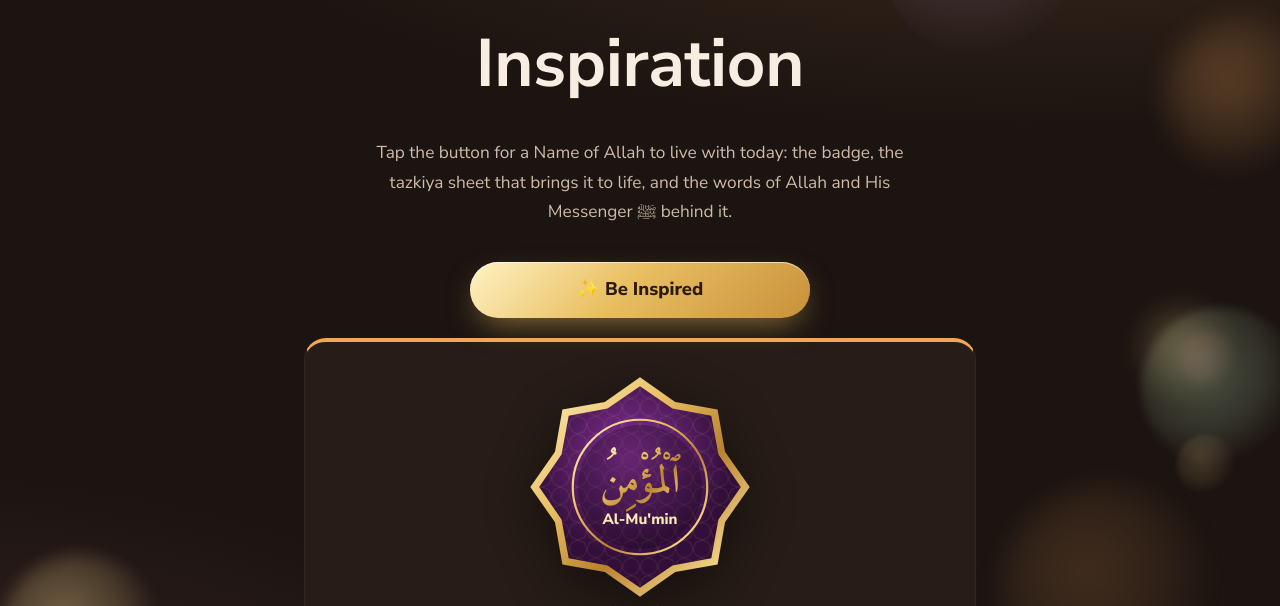
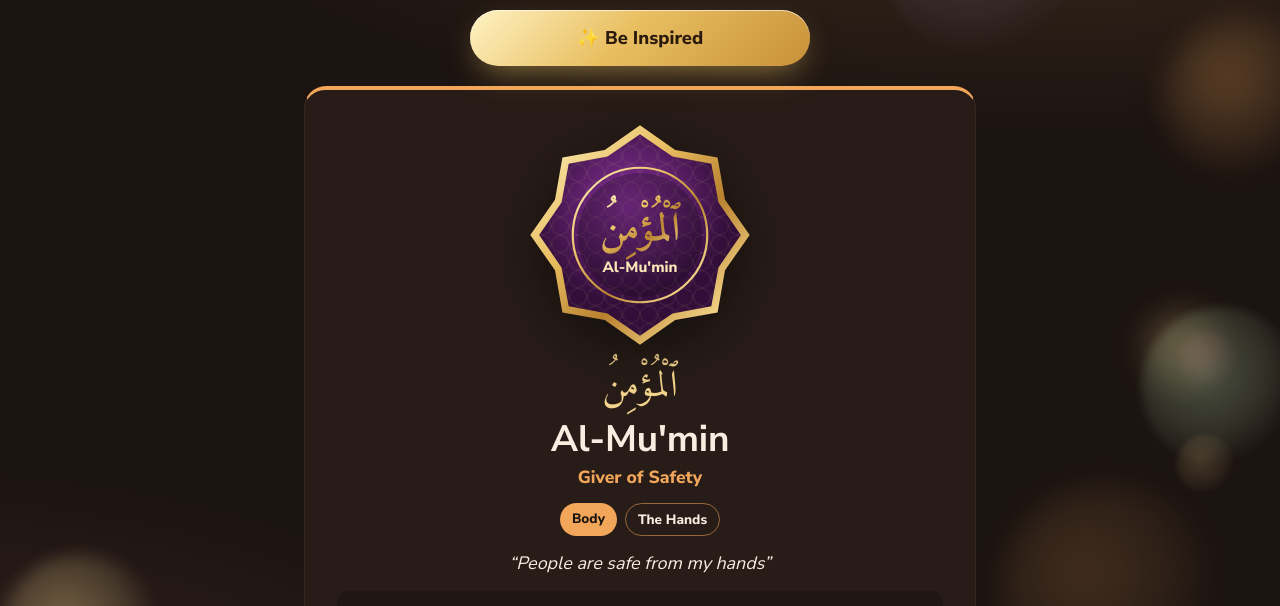
Before and after one commit to marwanghannam1/friendofallah, a plain HTML site: page inspiration.html in a window 1280 px wide. Shown: the part 125-731 px from the top of the page. Drawn offline with Linux system fonts and the light colour scheme.

Commit message:
Update website

```diff
--- a/css/site.css
+++ b/css/site.css
@@ -537,3 +537,8 @@ h2 u { text-decoration-thickness: 2px; text-underline-offset: 6px; }
   .tabs a { padding: 0 12px; font-size: .9rem; }
 }
 @media (min-width: 80rem) { .tabs a { padding: 0 15px; font-size: .95rem; } }
+
+/* hidden from view, still read by screen readers and search engines */
+.sr-only { position: absolute; width: 1px; height: 1px; padding: 0; margin: -1px; overflow: hidden; clip: rect(0 0 0 0); white-space: nowrap; border: 0; }
+.insp-hero { padding-top: 22px; }
+.insp-hero .btn.insp-go { margin-top: 0; }
--- a/inspiration.html
+++ b/inspiration.html
@@ -16,7 +16,7 @@
 <link rel="preconnect" href="https://fonts.googleapis.com">
 <link rel="preconnect" href="https://fonts.gstatic.com" crossorigin>
 <link href="https://fonts.googleapis.com/css2?family=Amiri:wght@400;700&family=Nunito+Sans:wght@400;600;700;800&display=swap" rel="stylesheet">
-<link rel="stylesheet" href="/css/site.css?v=cfaf4f7a">
+<link rel="stylesheet" href="/css/site.css?v=60c9cf6f">
 </head>
 <body>
 <a class="skip" href="#main">Skip to content</a>
@@ -31,8 +31,7 @@
 </header>
 <main id="main">
 <section class="page-hero insp-hero"><div class="wrap narrow">
-<h1>Inspiration</h1>
-<p>Tap the button for a Name of Allah to live with today: the badge, the tazkiya sheet that brings it to life, and the words of Allah and His Messenger ﷺ behind it.</p>
+<h1 class="sr-only">Inspiration: a Name of Allah to live with today</h1>
 <button class="btn insp-go" id="insp-go" type="button">✨ Be Inspired</button>
 </div></section>
 <section class="insp"><div class="wrap narrow">
```
Also changed, not shown: badges.html (+1 -1 lines), immersion-sessions.html (+1 -1 lines), index.html (+1 -1 lines), join.html (+1 -1 lines), journey.html (+1 -1 lines), overview.html (+1 -1 lines), testimonials.html (+1 -1 lines), tongue.html (+1 -1 lines), videos.html (+1 -1 lines), wallpapers.html (+1 -1 lines).
